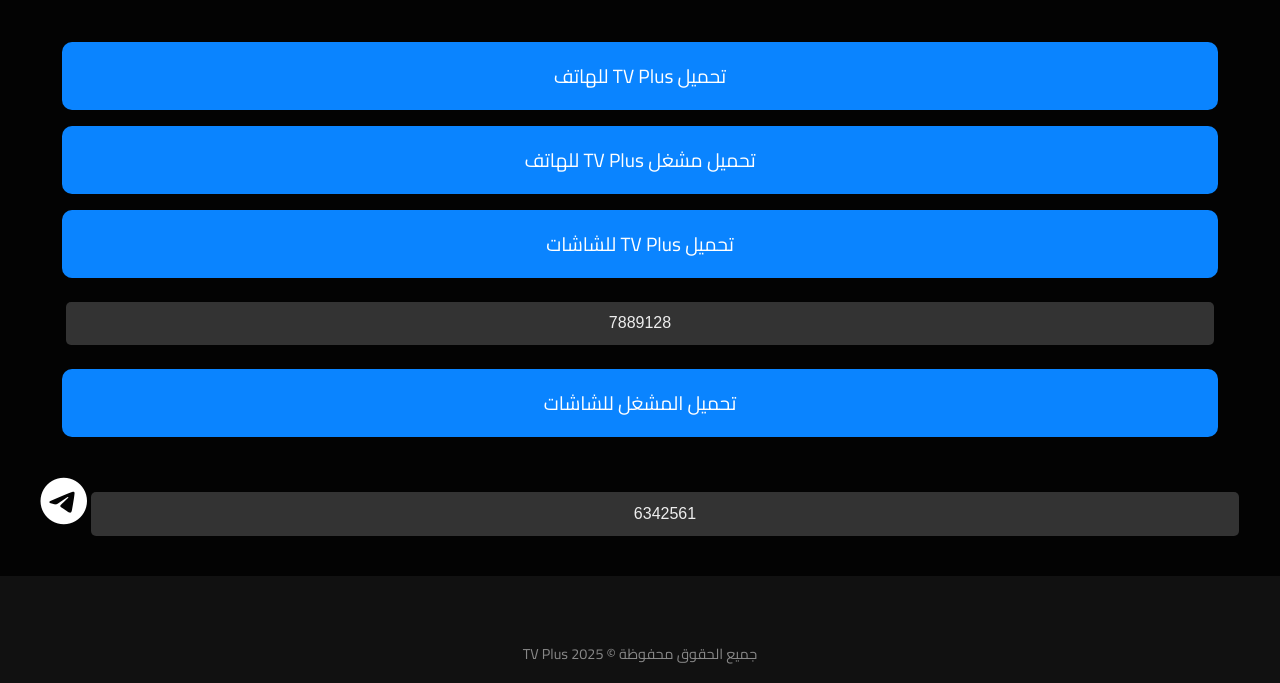
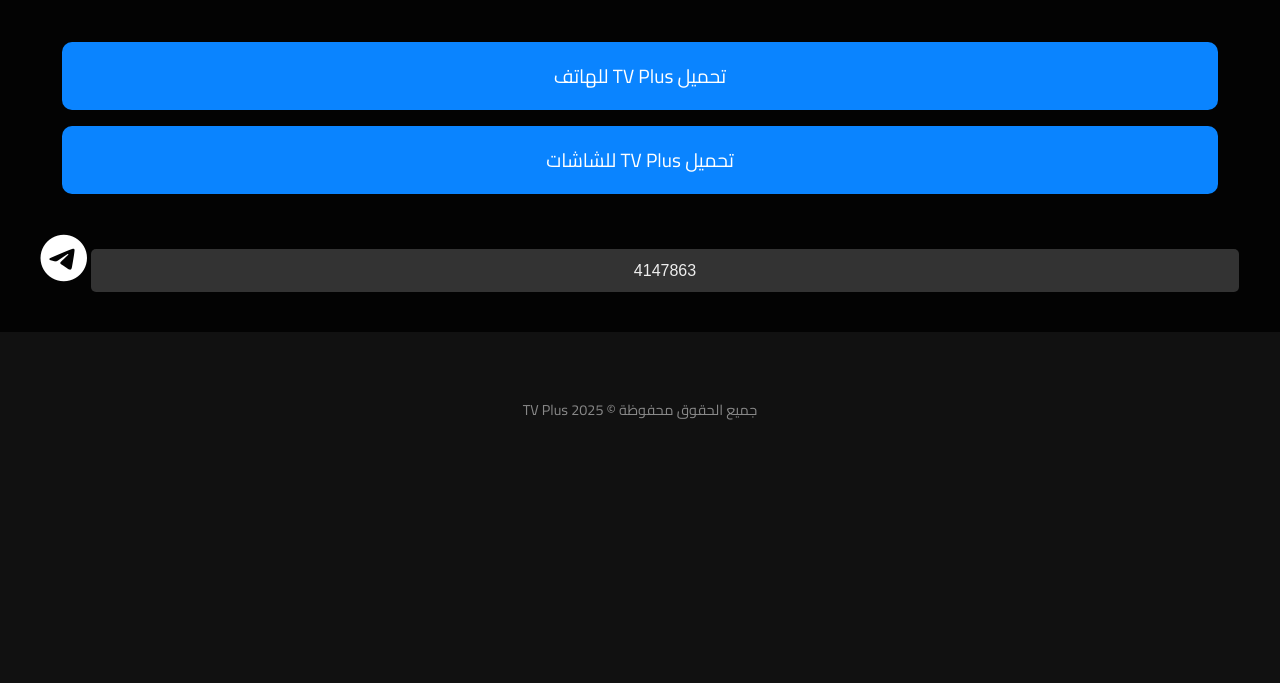
Before and after one commit to Hoev/TV_PLUS, a plain HTML site: page index.html in a window 1280 px wide. Shown: the part 740-1423 px from the top of the page. After the commit the page ends 1179 px from the top, so only its background shows below. Drawn offline with nearby package versions, Linux system fonts and the light colour scheme.

Commit message:
Update index.html

```diff
--- a/index.html
+++ b/index.html
@@ -199,16 +199,16 @@
 
 
 
-    <a href="https://pixeldrain.com/api/file/KuQD9wAR" class="download-btn">تحميل مشغل TV Plus للهاتف</a>
 
 
-    <a href="https://pixeldrain.com/u/HhzDVBTg" class="download-btn">تحميل TV Plus للشاشات</a>
 
-    <input class="code-input" type="text" value="7889128" readonly />
+    <a href="https://pixeldrain.com/u/zzMpJeia" class="download-btn">تحميل TV Plus للشاشات</a>
 
-    <a href="https://pixeldrain.com/api/file/8ciGo28c" class="download-btn">تحميل المشغل للشاشات</a>
+    <input class="code-input" type="text" value="4147863" readonly />
 
-    <input class="code-input" type="text" value="6342561" readonly />
+
+
+
     <a class="telegram-link" href="https://t.me/TV_Plu_s" target="_blank">
       <i class="fab fa-telegram"></i>
     </a>
```
